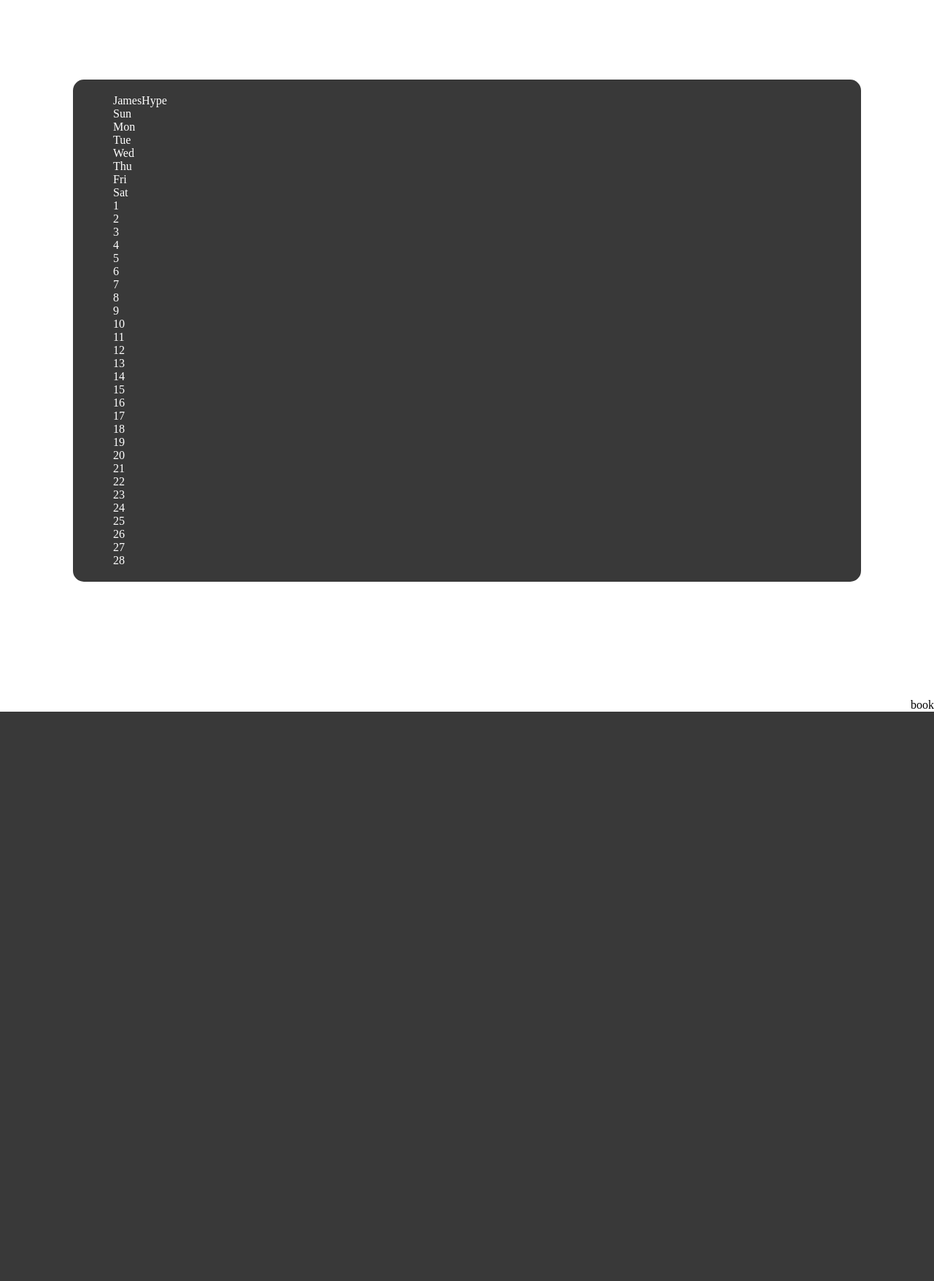
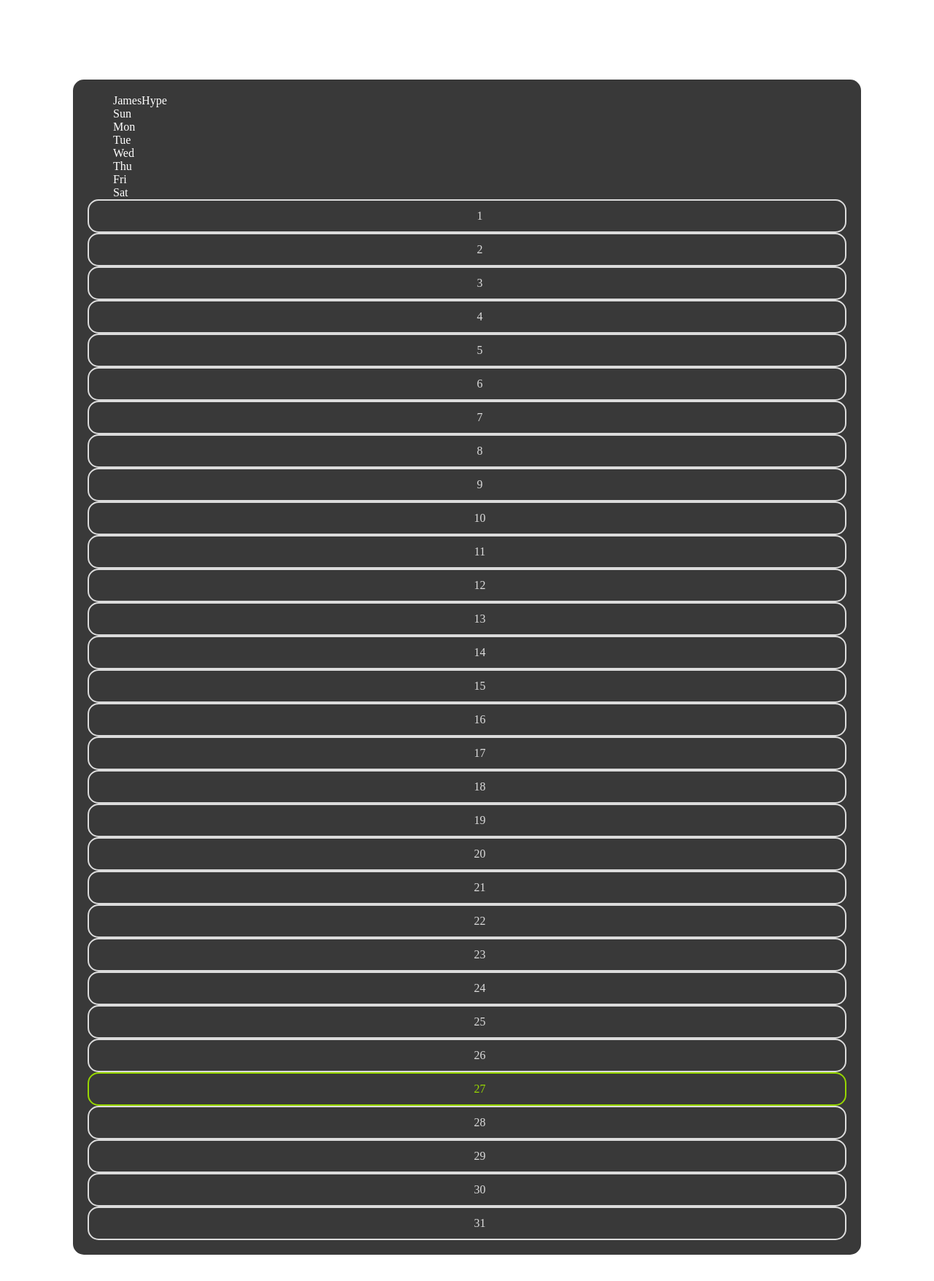
Before and after one commit to TobyDHKing/dj, a Flask app: page /book/confirm?dj=JamesHype in a window 1280 px wide. Shown: the part 51-1806 px from the top of the page at 73% size. Before the commit the page ends 1026 px from the top, so only its background shows below. Run offline with Flask 2, Linux system fonts and the light colour scheme; a user stored in the database is signed in; parts of the project's set-up code (start-up, migrations or seed data) failed here and were passed over.

Commit message:
fix: calender

```diff
--- a/app.py
+++ b/app.py
@@ -20,7 +20,7 @@ app = create_app()
 app.config.update(
     TESTING=True,
     SECRET_KEY=b'_5#y2L"F4Q8z\n\xec]/',
-    DATABASE = "dj/djapp.db",
+    DATABASE = "djapp.db",
 )
 
 @app.route('/set/')
--- a/static/css/main.css
+++ b/static/css/main.css
@@ -214,6 +214,28 @@ div a {
     padding: 14px 16px;
     border-radius: 15px;
 }
+.current {
+    outline: 2px solid #97D700;
+    outline-offset: -2px;
+    text-decoration: inherit;
+    display: block;
+    color:#97D700;
+    text-align: center;
+    position: relative;
+    padding: 14px 16px;
+    border-radius: 15px;
+}
+.normal {
+    outline: 2px solid #DCDCDC;
+    outline-offset: -2px;
+    text-decoration: inherit;
+    display: block;
+    color:#DCDCDC;
+    text-align: center;
+    position: relative;
+    padding: 14px 16px;
+    border-radius: 15px;
+}
 
 div a:hover:not(.active) {
     color:#97D700;
--- a/static/js/main.js
+++ b/static/js/main.js
@@ -18,7 +18,7 @@ const months = [
 ];
 
 function getDaysInMonth (month, year) {
-    return new Date(year, month+1, 0).getDate();
+    return new Date(year, month,0).getDate();
 }
 
 var currentDate = date.getDate();
@@ -28,8 +28,8 @@ var currentYear = date.getFullYear();
 
 
 function createCalender(){
-    daysInMonth = getDaysInMonth(currentMonth, currentYear);
-    days = "";
+    let daysInMonth = getDaysInMonth(currentMonth, currentYear);
+    let days = "";
     for (let i = 1; i <= daysInMonth; i++) {
         if (i == currentDate){
             days += `<div class = "current" onclick = "selectdate(this)">${i}</div>`;
@@ -43,8 +43,15 @@ function createCalender(){
 }
 
 function selectdate(element){
-    currentDate = element.innerHTML;
+    let oldElement = document.getElementsByClassName("current");
+    console.log(oldElement)
+    oldElement[0].className = "normal";
+
+    element.className = "current" ;
+    let currentDate = element.innerHTML;
     console.log(currentDate)
+
+
 }
 
 function nextMonth(){
```
